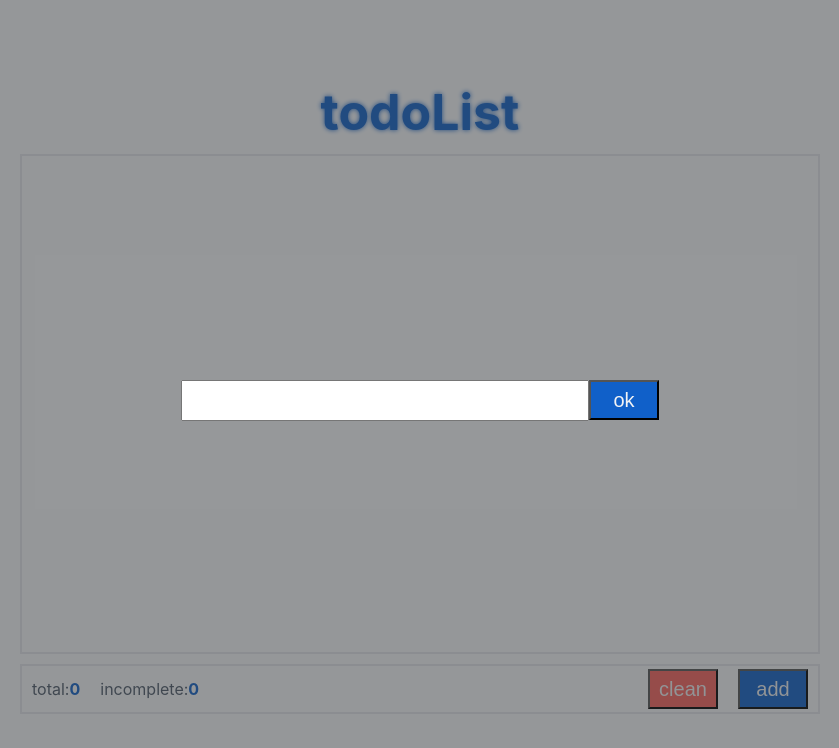
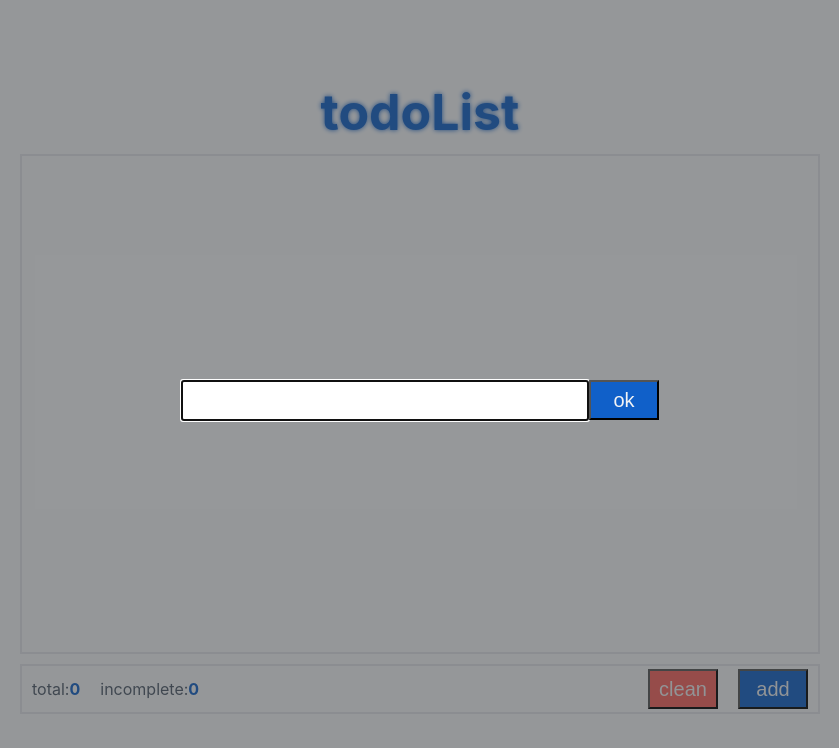
Before and after one commit to lucassss-li/todolist, a React (Vite) app: page / in a window 1280 px wide. Both pictures are taken after a click on the button "add". Shown: the top 748 px of the page, without its empty margins (220-1059 px from the left). Built offline with nearby package versions, Linux system fonts and the light colour scheme.

Commit message:
pref:输入优化

```diff
--- a/src/components/edit/index.jsx
+++ b/src/components/edit/index.jsx
@@ -1,4 +1,4 @@
-import React, { Component } from 'react'
+import React, { Component, createRef } from 'react'
 import './index.scss'
 import Button from '@/components/button'
 
@@ -7,6 +7,7 @@ export default class Edit extends Component {
     id: null,
     content: '',
   }
+  inputRef = createRef()
   handleChange = event => {
     this.setState({ content: event.target.value })
   }
@@ -14,6 +15,7 @@ export default class Edit extends Component {
     this.props.setList({ id: this.state.id, content: this.state.content })
   }
   componentDidMount() {
+    this.inputRef.current.focus()
     if (!this.props.data) return
     const { id, content } = this.props.data
     this.setState({
@@ -27,6 +29,7 @@ export default class Edit extends Component {
         <input
           className='input'
           type='text'
+          ref={this.inputRef}
           value={this.state.content}
           onChange={this.handleChange}
           onClick={e => e.stopPropagation()}
```
